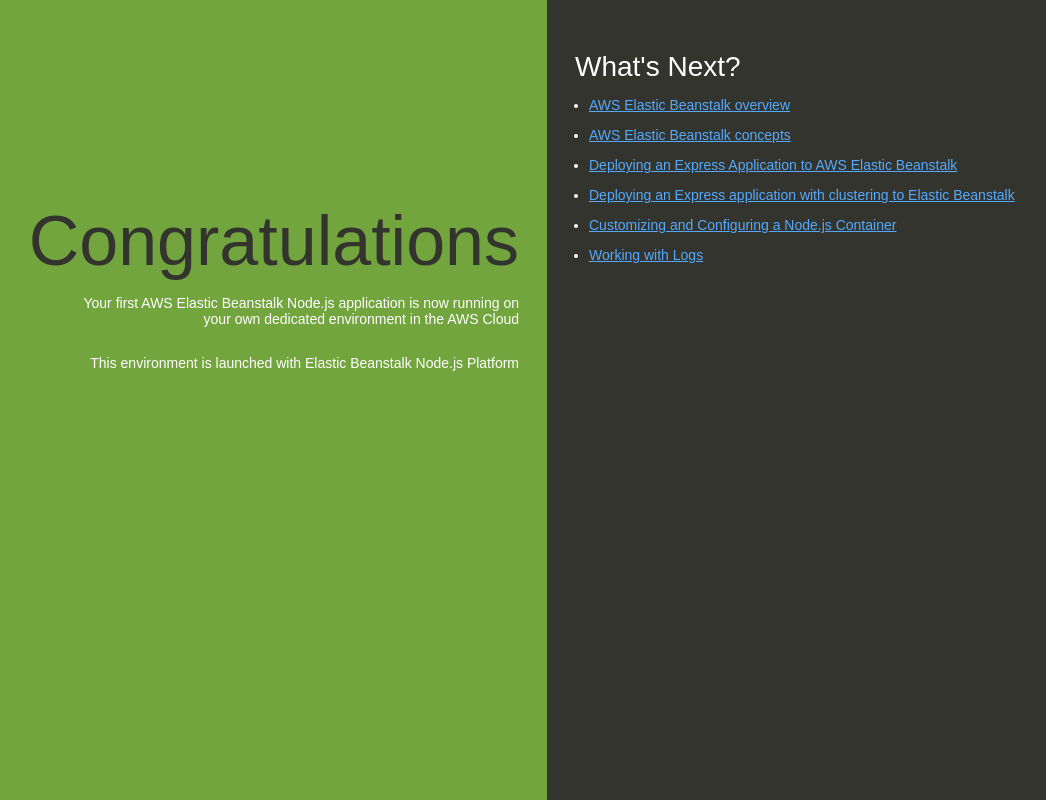
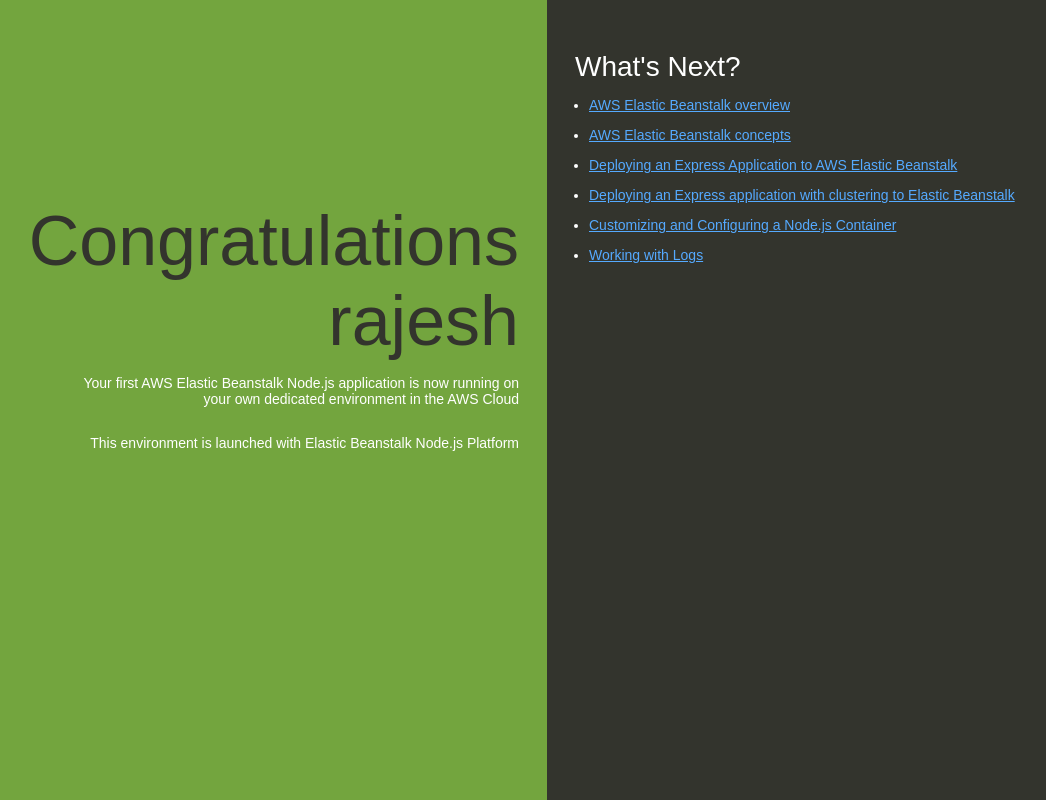
Before and after one commit to Rajesh9734/cicd_aws, a website: page index.html in a window 1280 px wide. Shown: the whole page, without its empty margins (93-1139 px from the left). Drawn offline with Linux system fonts and the light colour scheme.

Commit message:
changed congrat

```diff
--- a/index.html
+++ b/index.html
@@ -74,7 +74,7 @@
   </head>
   <body>
     <div class="textColumn">
-      <h1>Congratulations</h1>
+      <h1>Congratulations rajesh</h1>
       <p>Your first AWS Elastic Beanstalk Node.js application is now running on your own dedicated environment in the AWS Cloud</p>
       <p>This environment is launched with Elastic Beanstalk Node.js Platform</p>
     </div>
```
